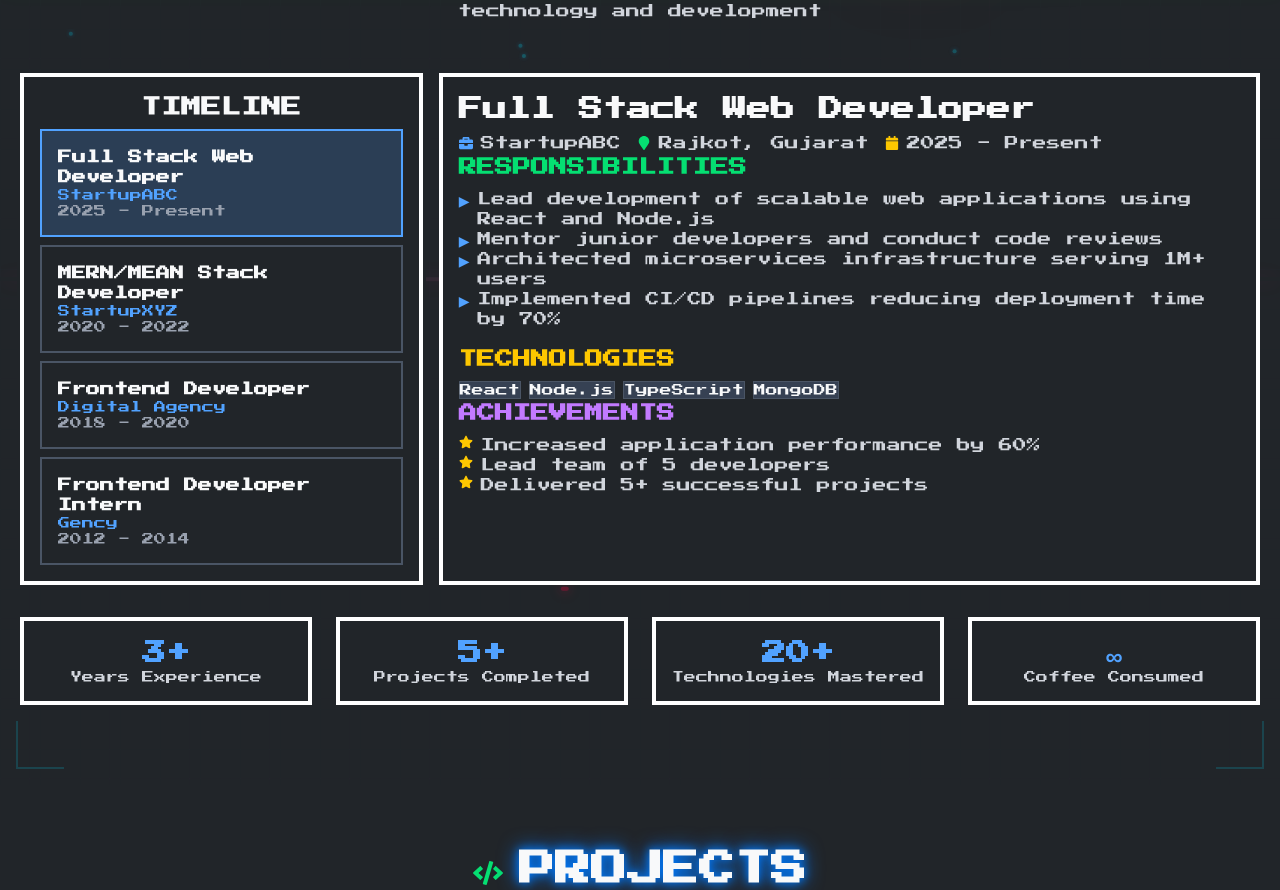
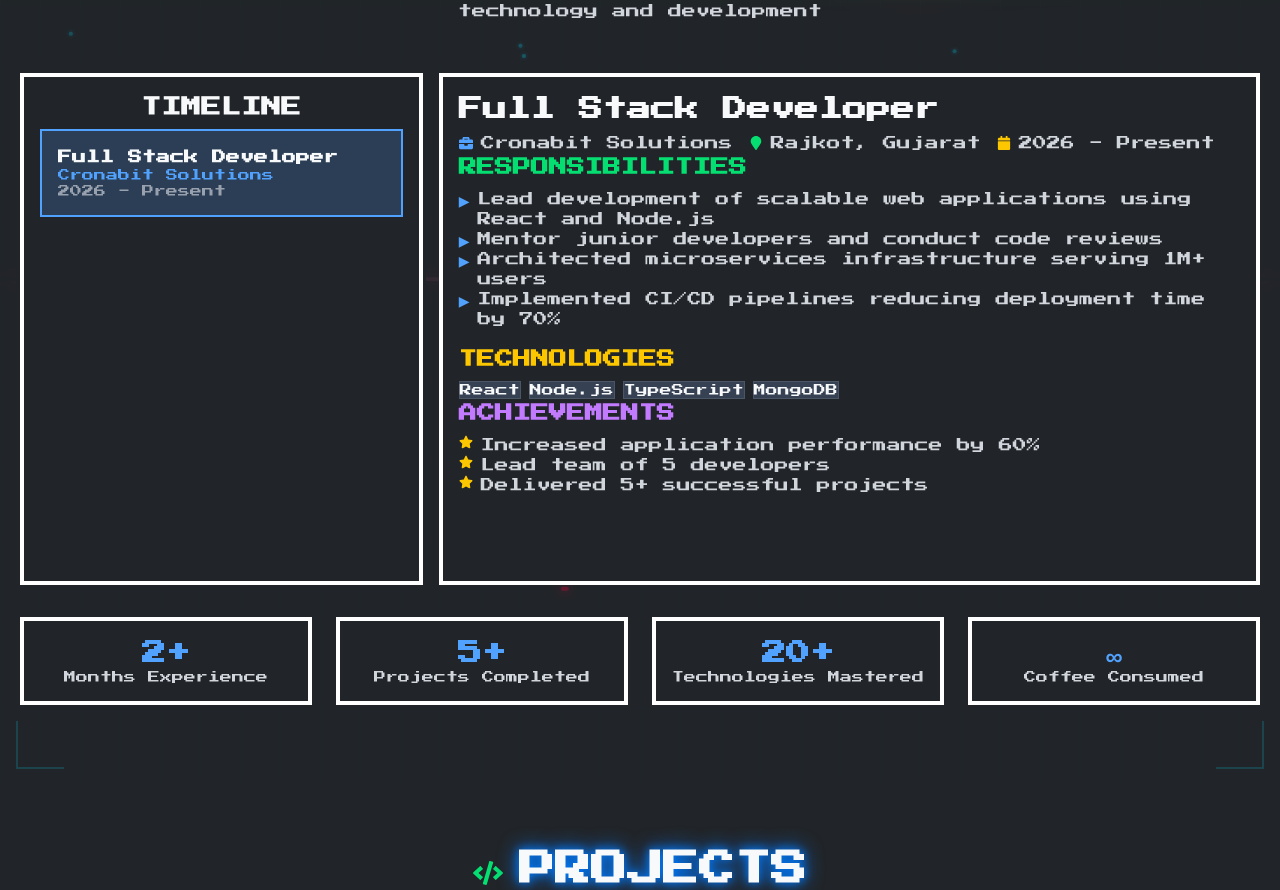
Before and after one commit to keval2310/Portfolio, a Next.js app: page / in a window 1280 px wide. Shown: the part 931-1821 px from the top of the page. Built offline with nearby package versions, Linux system fonts and the light colour scheme.

Commit message:
Update experience: Full Stack Developer at Cronabit Solutions

```diff
--- a/src/constants/experienceData.ts
+++ b/src/constants/experienceData.ts
@@ -3,10 +3,10 @@ import { Experience, Stat } from "../types";
 export const experiences: Experience[] = [
   {
     id: "exp1",
-    title: "Full Stack Web Developer",
-    company: "StartupABC",
+    title: "Full Stack Developer",
+    company: "Cronabit Solutions",
     location: "Rajkot, Gujarat",
-    duration: "2025 - Present",
+    duration: "2026 - Present",
     description: [
       "Lead development of scalable web applications using React and Node.js",
       "Mentor junior developers and conduct code reviews",
@@ -20,95 +20,10 @@ export const experiences: Experience[] = [
       "Delivered 5+ successful projects",
     ],
   },
-  {
-    id: "exp2",
-    title: "MERN/MEAN Stack Developer",
-    company: "StartupXYZ",
-    location: "Austin, TX",
-    duration: "2020 - 2022",
-    description: [
-      "Developed and maintained multiple client-facing applications",
-      "Collaborated with design team to implement pixel-perfect UIs",
-      "Optimized database queries improving response time by 40%",
-      "Built RESTful APIs serving mobile and web applications",
-    ],
-    skills: ["Vue.js", "Python", "PostgreSQL", "Redis", "GraphQL"],
-    achievements: [
-      "Reduced bug reports by 45%",
-      "Built 3 products from scratch",
-      "Improved code coverage to 85%",
-    ],
-  },
-  {
-    id: "exp3",
-    title: "Frontend Developer",
-    company: "Digital Agency",
-    location: "Remote",
-    duration: "2018 - 2020",
-    description: [
-      "Created responsive websites for diverse client portfolio",
-      "Implemented modern JavaScript frameworks and libraries",
-      "Collaborated with backend developers on API integration",
-      "Maintained legacy codebases and performed upgrades",
-    ],
-    skills: ["JavaScript", "HTML5", "CSS3", "Sass", "jQuery", "Bootstrap"],
-    achievements: [
-      "Delivered 25+ client projects",
-      "Achieved 98% client satisfaction",
-      "Reduced load times by 50%",
-    ],
-  },
-  {
-    id: "exp4",
-    title: "Frontend Developer Intern",
-    company: "Gency",
-    location: "Remote",
-    duration: "2012 - 2014",
-    description: [
-      "Created responsive websites for diverse client portfolio",
-      "Implemented modern JavaScript frameworks and libraries",
-      "Collaborated with backend developers on API integration",
-      "Maintained legacy codebases and performed upgrades",
-      "Created responsive websites for diverse client portfolio",
-      "Implemented modern JavaScript frameworks and libraries",
-      "Collaborated with backend developers on API integration",
-      "Maintained legacy codebases and performed upgrades",
-      "Created responsive websites for diverse client portfolio",
-      "Implemented modern JavaScript frameworks and libraries",
-      "Collaborated with backend developers on API integration",
-      "Maintained legacy codebases and performed upgrades",
-      "Created responsive websites for diverse client portfolio",
-      "Implemented modern JavaScript frameworks and libraries",
-      "Collaborated with backend developers on API integration",
-      "Maintained legacy codebases and performed upgrades",
-      "Created responsive websites for diverse client portfolio",
-      "Implemented modern JavaScript frameworks and libraries",
-      "Collaborated with backend developers on API integration",
-      "Maintained legacy codebases and performed upgrades",
-      "Created responsive websites for diverse client portfolio",
-      "Implemented modern JavaScript frameworks and libraries",
-      "Collaborated with backend developers on API integration",
-      "Maintained legacy codebases and performed upgrades",
-      "Created responsive websites for diverse client portfolio",
-      "Implemented modern JavaScript frameworks and libraries",
-      "Collaborated with backend developers on API integration",
-      "Maintained legacy codebases and performed upgrades",
-      "Created responsive websites for diverse client portfolio",
-      "Implemented modern JavaScript frameworks and libraries",
-      "Collaborated with backend developers on API integration",
-      "Maintained legacy codebases and performed upgrades",
-    ],
-    skills: ["JavaScript", "HTML5", "CSS3", "Sass", "jQuery", "Bootstrap"],
-    achievements: [
-      "Delivered 25+ client projects",
-      "Achieved 98% client satisfaction",
-      "Reduced load times by 50%",
-    ],
-  },
 ];
 
 export const experienceStats: Stat[] = [
-  { label: "Years Experience", value: "3+" },
+  { label: "Months Experience", value: "2+" },
   { label: "Projects Completed", value: "5+" },
   { label: "Technologies Mastered", value: "20+" },
   { label: "Coffee Consumed", value: "∞" },
```
